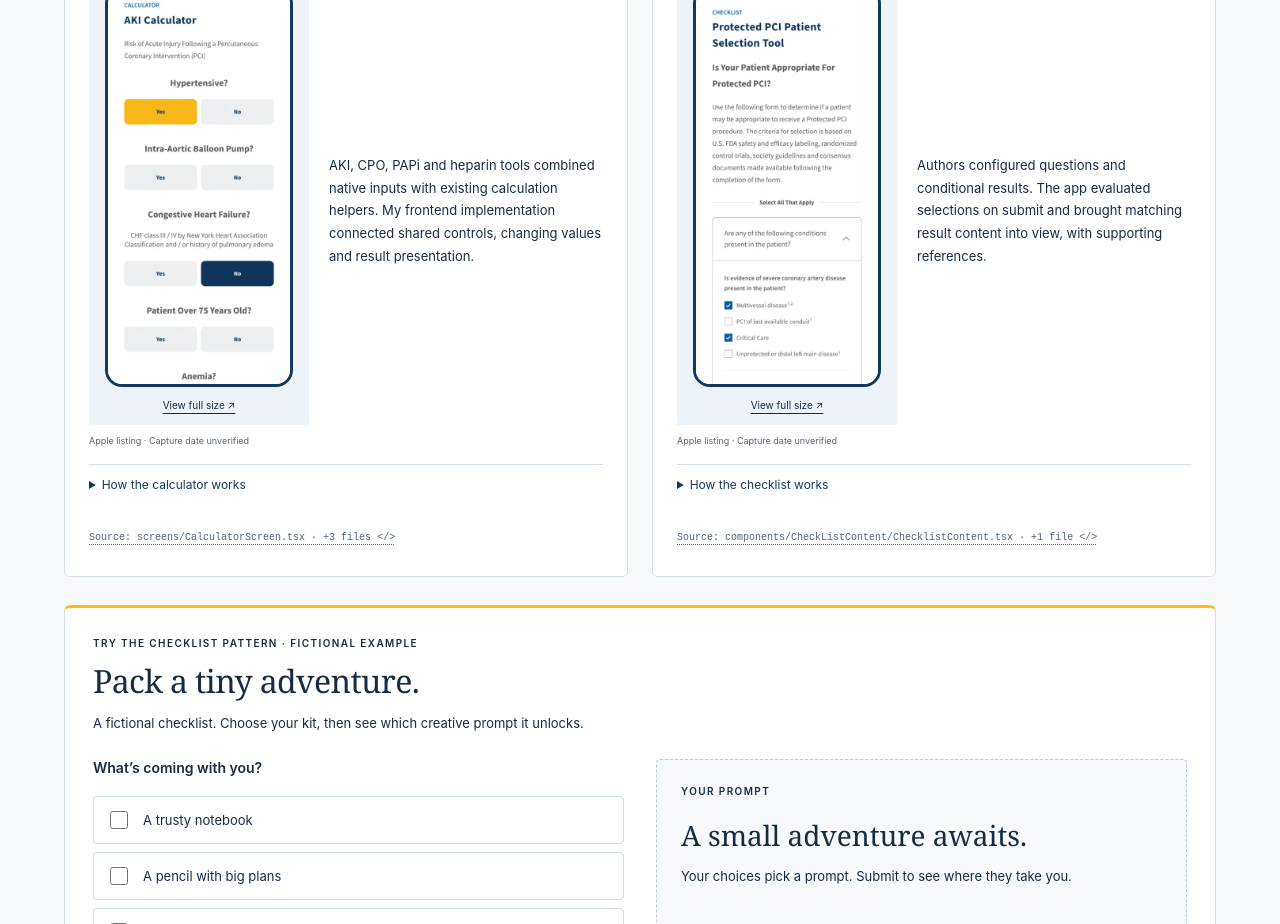
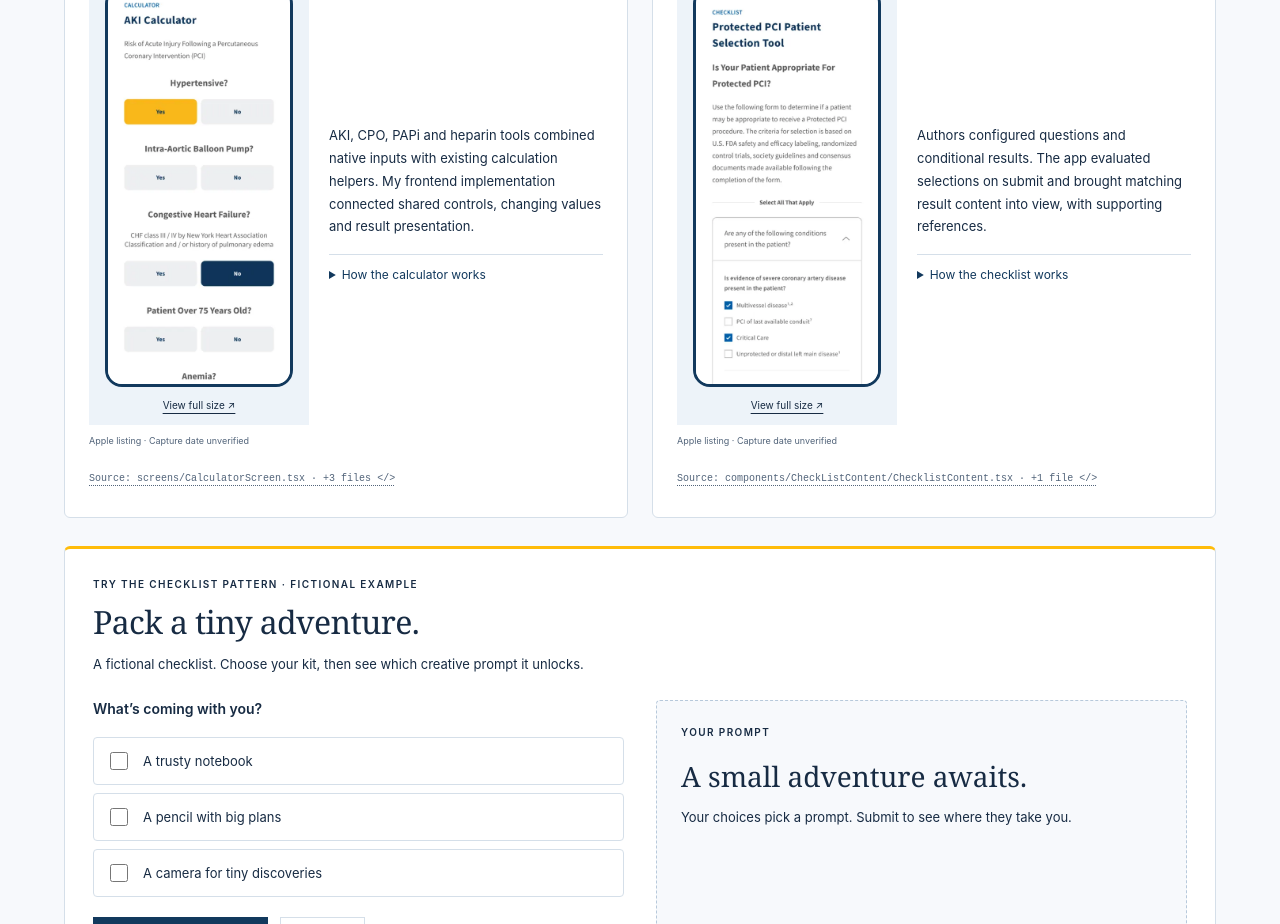
Before and after one commit to ttessman/impella-showcase, a React (Vite) app: page / in a window 1280 px wide. Shown: the part 9480-10404 px from the top of the page. Built offline with nearby package versions, Linux system fonts and the light colour scheme.

Commit message:
Place tool disclosures directly beneath descriptive copy

```diff
--- a/src/features/CaseStudy/components/InteractiveTools/InteractiveTools.css
+++ b/src/features/CaseStudy/components/InteractiveTools/InteractiveTools.css
@@ -112,3 +112,17 @@
   margin-top: auto;
   padding-top: 16px;
 }
+
+.tool-description {
+  min-width: 0;
+}
+.tool-description > p {
+  margin: 0;
+}
+.tool-description .tool-flow-figure {
+  padding: 14px;
+}
+.tool-description .tool-flow li {
+  grid-template-columns: 1fr;
+  gap: 2px;
+}
--- a/src/features/CaseStudy/components/InteractiveTools/InteractiveTools.tsx
+++ b/src/features/CaseStudy/components/InteractiveTools/InteractiveTools.tsx
@@ -16,12 +16,14 @@ export function InteractiveTools() {
             <h3>{tool.title}</h3>
             <div className="tool-example">
               <EvidenceScreenshot definition={tool.evidence} />
-              <p>{tool.body}</p>
+              <div className="tool-description">
+                <p>{tool.body}</p>
+                <details className="tool-implementation">
+                  <summary>{tool.disclosure}</summary>
+                  <Diagram kind={tool.kind} />
+                </details>
+              </div>
             </div>
-            <details className="tool-implementation">
-              <summary>{tool.disclosure}</summary>
-              <Diagram kind={tool.kind} />
-            </details>
             <SourceReference source={tool.source} />
           </article>
         ))}
```
